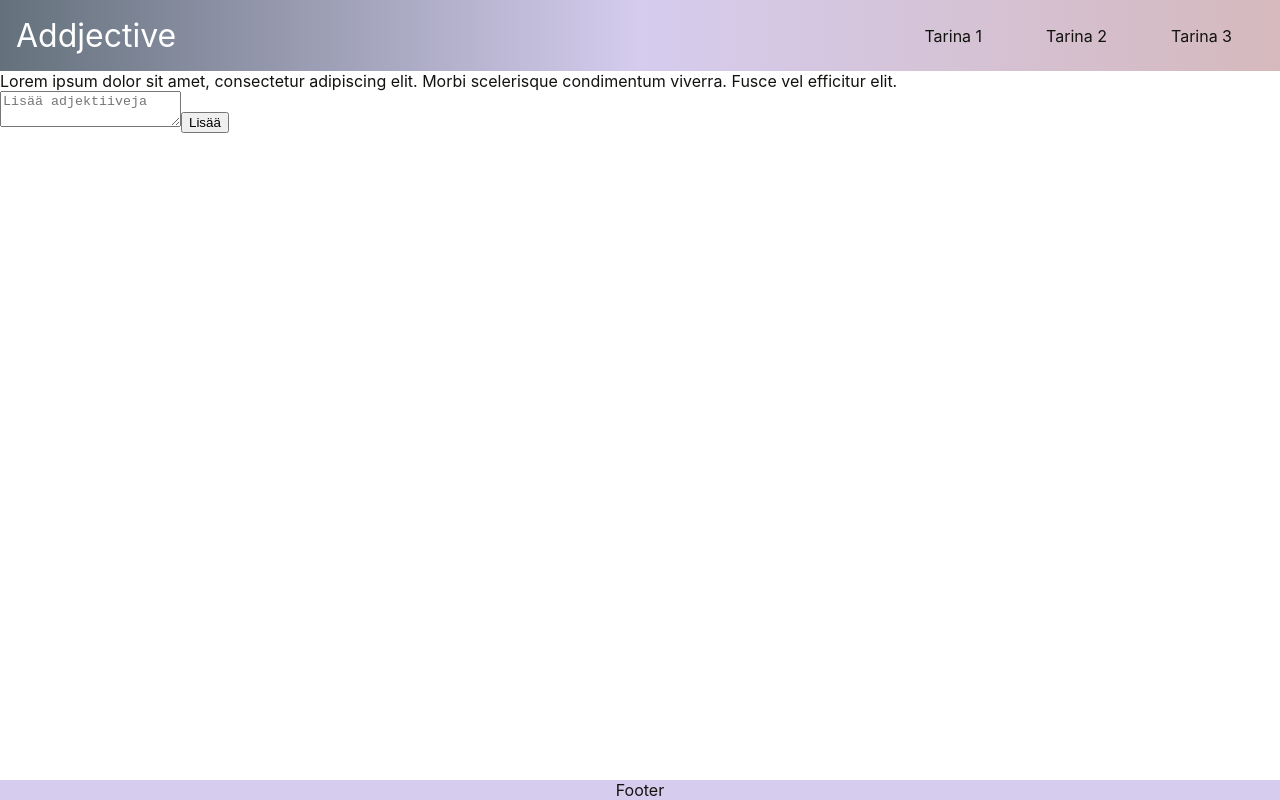
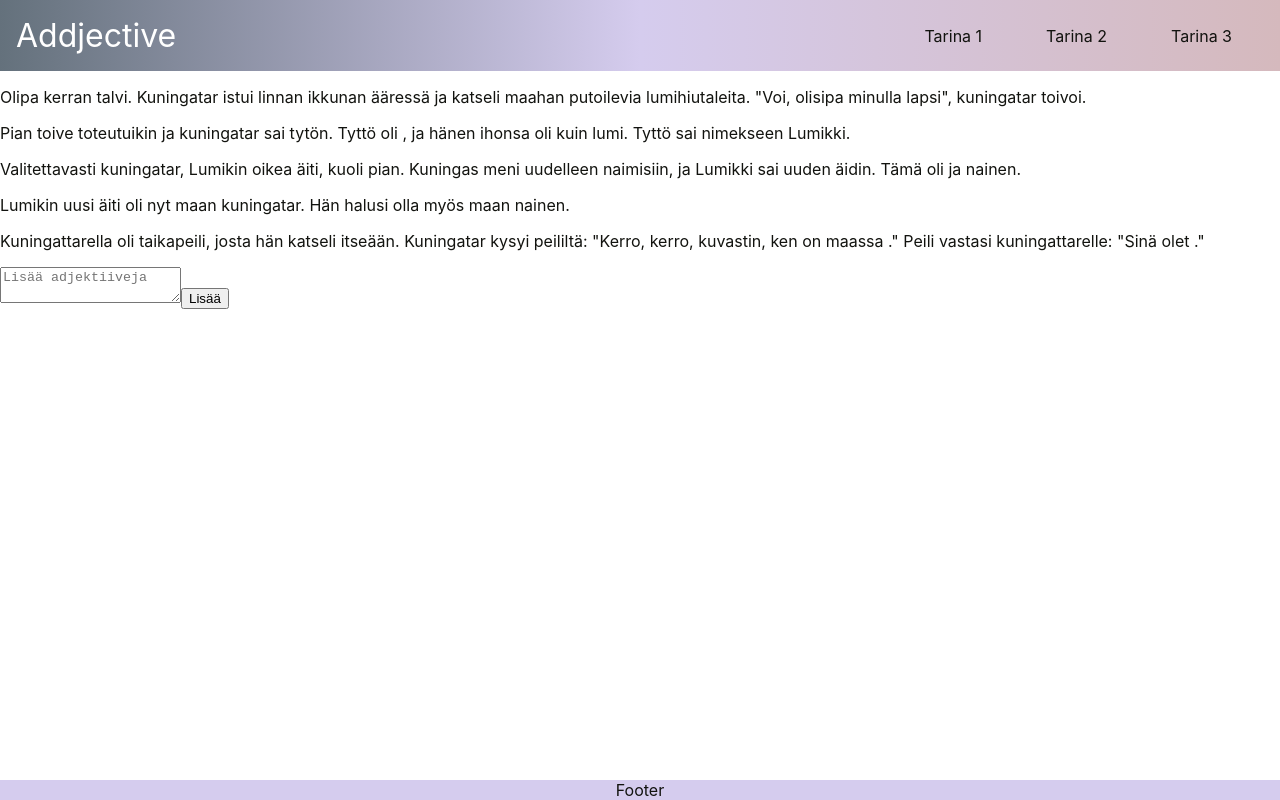
Before and after one commit to jasminlehtinen/Addjective, a React (Create React App) app: page /tarina/1 in a window 1280 px wide. Built offline with nearby package versions, Linux system fonts and the light colour scheme.

Commit message:
Adjectives now show up in the story
Stories still work in progress, used an existing story for now.

```diff
--- a/src/pages/stories.js
+++ b/src/pages/stories.js
@@ -5,6 +5,7 @@ const Stories = () => {
   const { id } = useParams()
   const [textarea, setTextarea] = useState('')
   const [show, setShow] = useState([])
+  let showArray = show.toString().split(',')
 
   const handleChange = (event) => {
     setTextarea(event.target.value)
@@ -20,7 +21,17 @@ const Stories = () => {
   const SwitchStory = ({ page, show }) => {
     switch(page) {
       case '1':
-        return <div>Lorem ipsum dolor sit amet, consectetur adipiscing elit. Morbi scelerisque condimentum viverra. Fusce vel efficitur elit.</div>
+        return <div>
+                <p>Olipa kerran {show[0]} talvi. Kuningatar istui linnan ikkunan ääressä ja katseli maahan putoilevia {show[2]} lumihiutaleita.
+                "Voi, olisipa minulla lapsi", kuningatar toivoi.</p>
+                <p>Pian toive toteutuikin ja kuningatar sai tytön. Tyttö oli {show[1]}, ja hänen ihonsa oli {show[3]} kuin lumi. Tyttö sai nimekseen Lumikki.</p>
+                <p>Valitettavasti kuningatar, Lumikin oikea äiti, kuoli pian. Kuningas meni uudelleen naimisiin, ja Lumikki sai uuden äidin.
+                Tämä oli {show[5]} ja {show[4]} nainen.</p>
+                <p>Lumikin uusi äiti oli nyt maan kuningatar. Hän halusi olla myös maan {show[7]} nainen.</p>
+                <p>Kuningattarella oli taikapeili, josta hän katseli itseään. Kuningatar kysyi peililtä: "Kerro, kerro, kuvastin, ken on maassa {show[8]}."
+                  Peili vastasi kuningattarelle: "Sinä olet {show[6]}."
+                </p>
+               </div>
       case '2':
         return 'Donec non justo congue, pretium orci vel, consectetur lacus. Quisque velit tellus, cursus eu sem et, tempus porttitor purus.'
       case '3':
@@ -33,7 +44,7 @@ const Stories = () => {
   return (
     <>
       <div className='content'>
-        <SwitchStory page={id} show={show}/>
+        <SwitchStory page={id} show={showArray}/>
         <form noValidate onSubmit={handleSubmit}>
           <textarea
             type='text'
```
